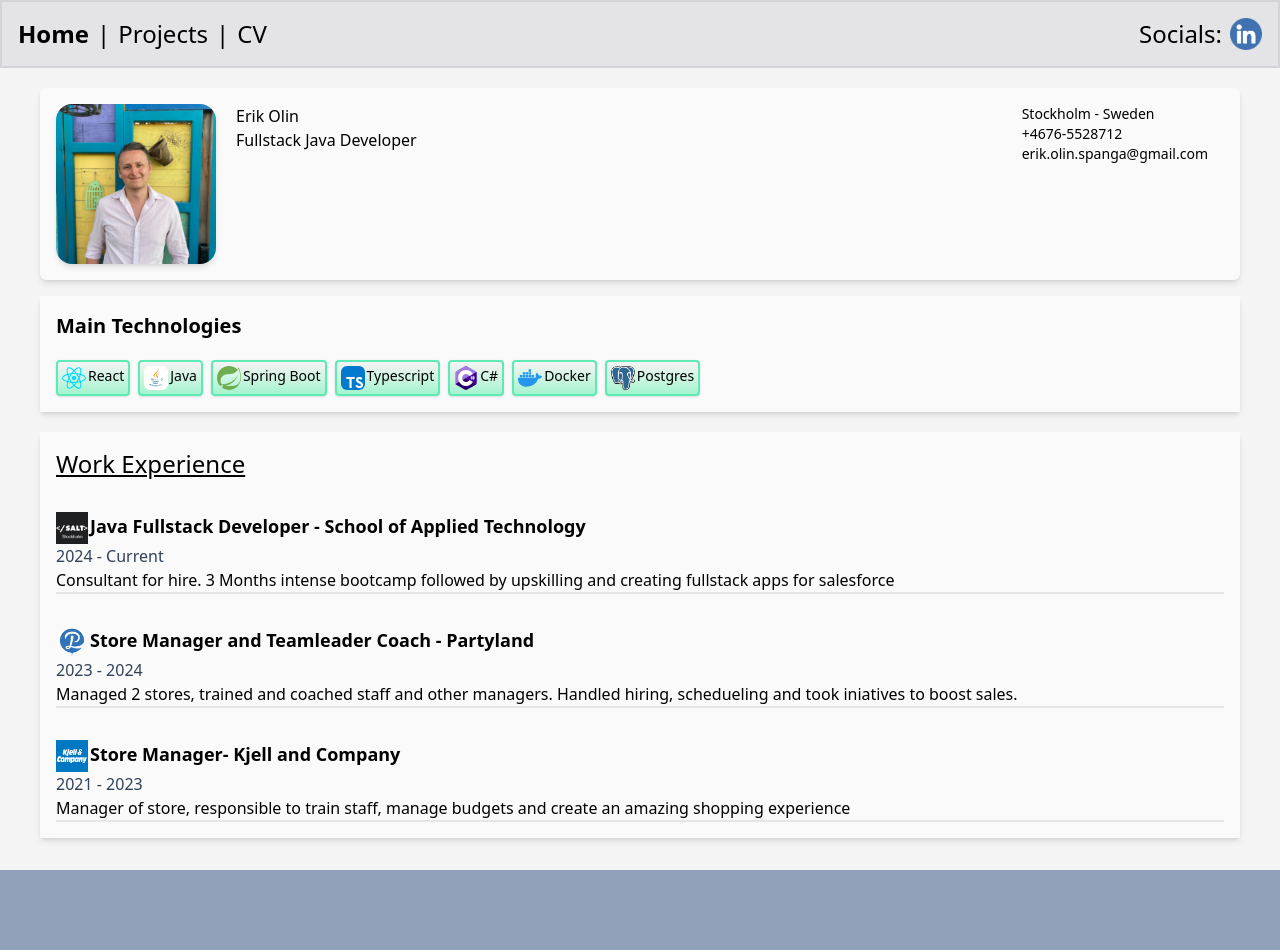
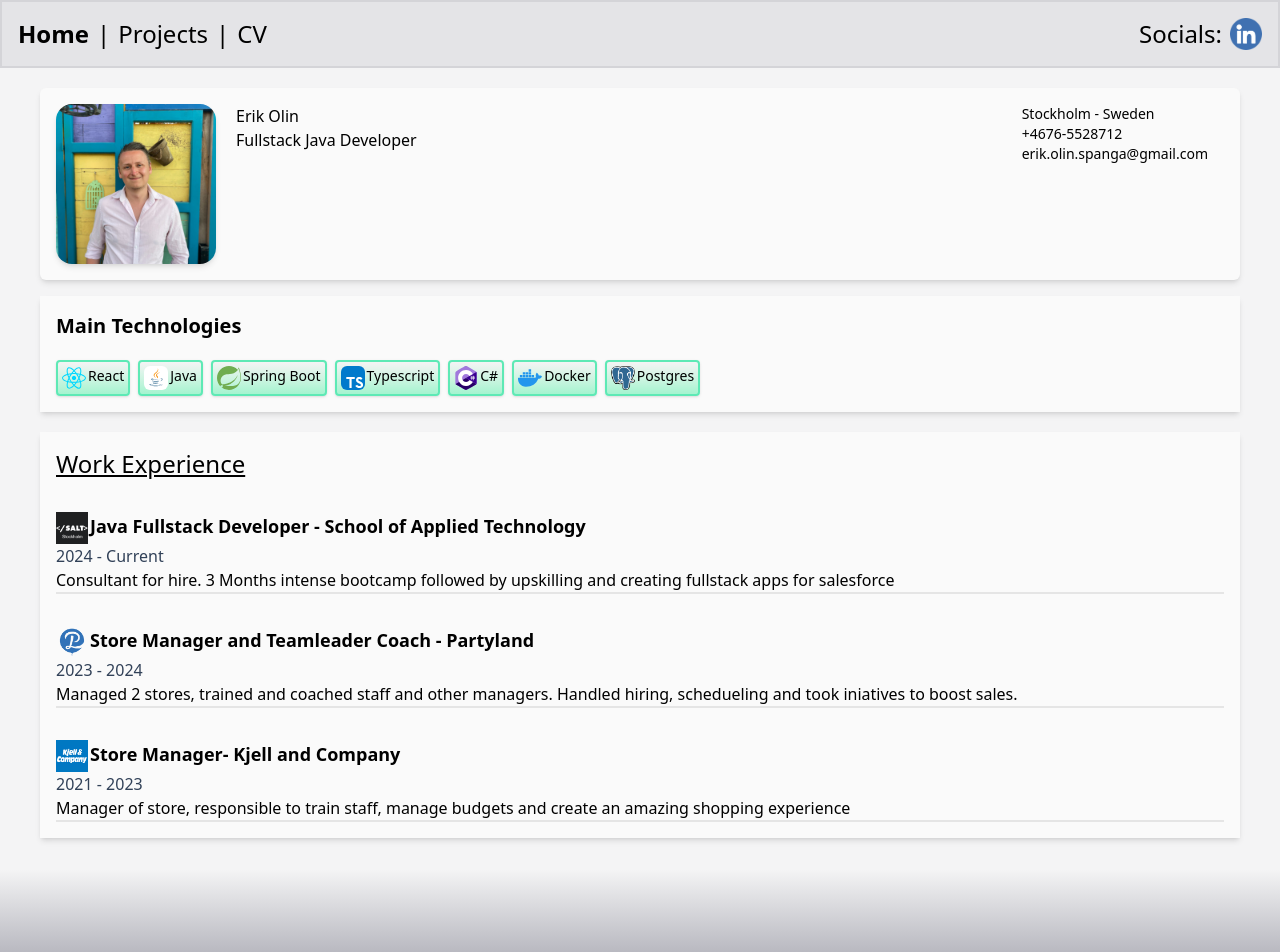
Before and after one commit to TibbersEvolved/portfolio2025, a React (Vite) app in the folder portfolio-app/: page / in a window 1280 px wide. Shown: the top 952 px of the page. Built offline with nearby package versions, Linux system fonts and the light colour scheme.

Commit message:
Changed footer to gradient variant

```diff
--- a/portfolio-app/src/components/shared/footer.tsx
+++ b/portfolio-app/src/components/shared/footer.tsx
@@ -1,7 +1,7 @@
 export default function Footer() {
   return (
     <>
-      <section className="flex static w-auto h-20 bg-slate-400 justify-center"></section>
+      <section className="flex static w-auto h-30 bg-gradient-to-b from-zinc-100 to-zinc-400 justify-center"></section>
     </>
   );
 }
```
